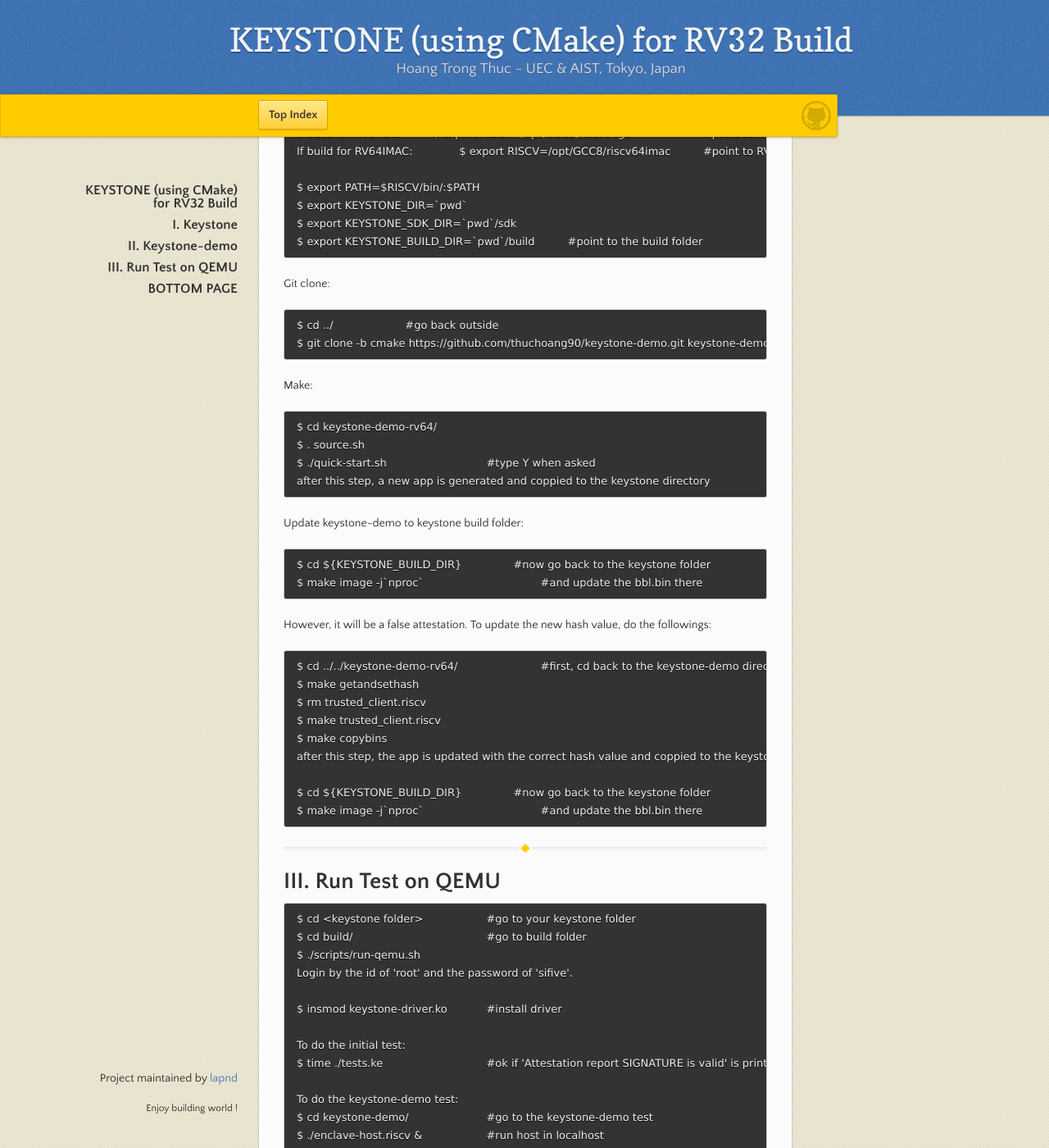
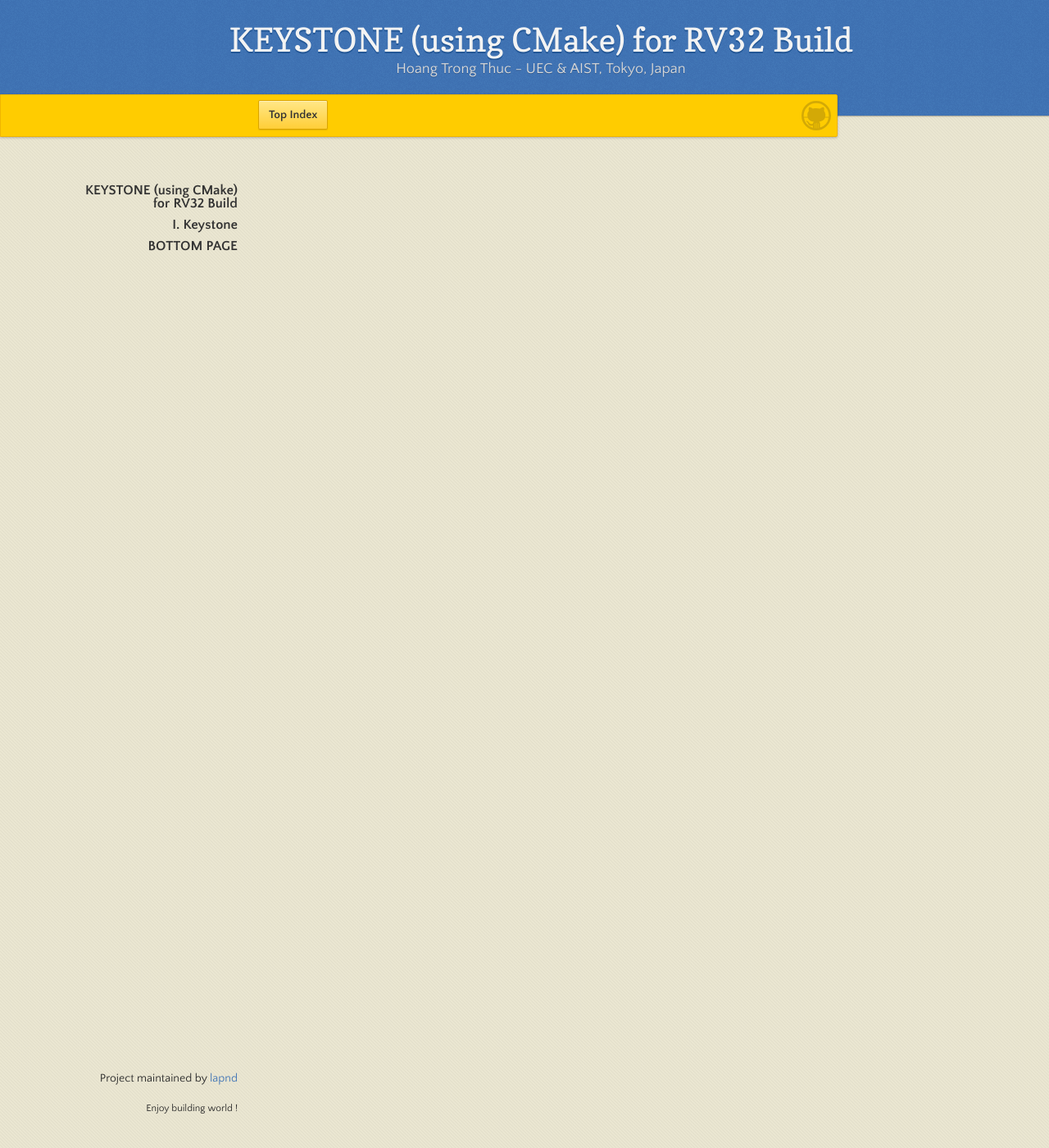
Before and after one commit to lapnd/httdes.github.io, a Jekyll site: the page built from keystone-cmake-32.md, in a window 1280 px wide and 1400 px high, scrolled down 2098 px. Shown: the whole window at 82% size. Built offline with Jekyll 4.4.1, drawn with Linux system fonts in a browser that asks for light colours; our own code applies the rules of GitHub Pages for plain Markdown files; some of the changed text lies outside the part shown.

Commit message:
Update keystone-cmake-32.md

````diff
--- a/keystone-cmake-32.md
+++ b/keystone-cmake-32.md
@@ -75,113 +81,6 @@ $ make run-tests		#after this, a bbl.bin file is generated
 
 * * *
 
-# II. Keystone-demo
-
-Check PATH:
-- Pair with the prebuilt-toolchain of Keystone: *(Note: prebuilt-toolchain is RV64GC, so if you want to build for RV64IMAC please follow the local-built-toolchain)*
-
-```
-$ echo ${PATH}					#and MAKE SURE that NO ANY TOOLCHAIN is on the PATH
-$ cd keystone-rv64gc/				#go to your keystone folder
-$ . source.sh
-$ export KEYSTONE_DIR=`pwd`
-$ export KEYSTONE_BUILD_DIR=`pwd`/build		#point to the build folder
-```
-
-- Pair with the local-built-toolchain of Keystone:
-
-```
-#go to your keystone folder
-$ cd keystone-rv64gc-local/
-Or: $ cd keystone-rv64imac/
-
-$ echo ${PATH}			#check if our toolchain is on the PATH or not
-# if not then export it to PATH
-If build for RV64GC:		$ export RISCV=/opt/GCC8/riscv64gc			#point to RV64GC toolchain
-If build for RV64IMAC:		$ export RISCV=/opt/GCC8/riscv64imac		#point to RV64IMAC toolchain
-
-$ export PATH=$RISCV/bin/:$PATH
-$ export KEYSTONE_DIR=`pwd`
-$ export KEYSTONE_SDK_DIR=`pwd`/sdk
-$ export KEYSTONE_BUILD_DIR=`pwd`/build		#point to the build folder
-```
-
-Git clone:
-```
-$ cd ../			#go back outside
-$ git clone -b cmake https://github.com/thuchoang90/keystone-demo.git keystone-demo-rv64
-```
-
-Make:
-```
-$ cd keystone-demo-rv64/
-$ . source.sh
-$ ./quick-start.sh				#type Y when asked
-after this step, a new app is generated and coppied to the keystone directory
-```
-
-Update keystone-demo to keystone build folder:
-```
-$ cd ${KEYSTONE_BUILD_DIR}		#now go back to the keystone folder
-$ make image -j`nproc`					#and update the bbl.bin there
-```
-
-However, it will be a false attestation. To update the new hash value, do the followings:
-```
-$ cd ../../keystone-demo-rv64/			#first, cd back to the keystone-demo directory
-$ make getandsethash
-$ rm trusted_client.riscv
-$ make trusted_client.riscv
-$ make copybins
-after this step, the app is updated with the correct hash value and coppied to the keystone directory
-
-$ cd ${KEYSTONE_BUILD_DIR}		#now go back to the keystone folder
-$ make image -j`nproc`					#and update the bbl.bin there
-```
-
-* * *
-
-# III. Run Test on QEMU
-
-```
-$ cd <keystone folder>			#go to your keystone folder
-$ cd build/					#go to build folder
-$ ./scripts/run-qemu.sh
-Login by the id of 'root' and the password of 'sifive'.
-
-$ insmod keystone-driver.ko		#install driver
-
-To do the initial test:
-$ time ./tests.ke				#ok if 'Attestation report SIGNATURE is valid' is printed
-
-To do the keystone-demo test:
-$ cd keystone-demo/			#go to the keystone-demo test
-$ ./enclave-host.riscv &			#run host in localhost
-$ ./trusted_client.riscv localhost	#connect to localhost and test
-okay if the 'Attestation signature and enclave hash are valid' is printed
-exit the Security Monitor by:	$ q
-
-exit QEMU by:	$ poweroff
-```
-
-***Note:*** sometimes ***./scripts/run-qemu.sh** encountered a problem like this:
-```
-**** Running QEMU SSH on port 5291 ****
-overriding secure boot ROM (file: /home/ubuntu/Projects/Keystone/CMake/keystone-rv64gc-local/build/bootrom.build/bootrom.bin)
-boot ROM size: 54061
-fdt dumped at 58157
-qemu-system-riscv64: -device virtio-blk-device,drive=hd0: Failed to get "write" lock
-Is another process using the image [/home/ubuntu/Projects/Keystone/CMake/keystone-rv64gc-local/build/buildroot.build/images/rootfs.ext2]?
-```
-
-Then just remake the image and rerun again:
-```
-$ make image -j`nproc`
-$ ./scripts/run-qemu.sh
-```
-
-* * *
-
 # BOTTOM PAGE
 
 | Back | Next |
````
Also changed, not shown: other parts of keystone-cmake-32.md (+6 -0 lines).
